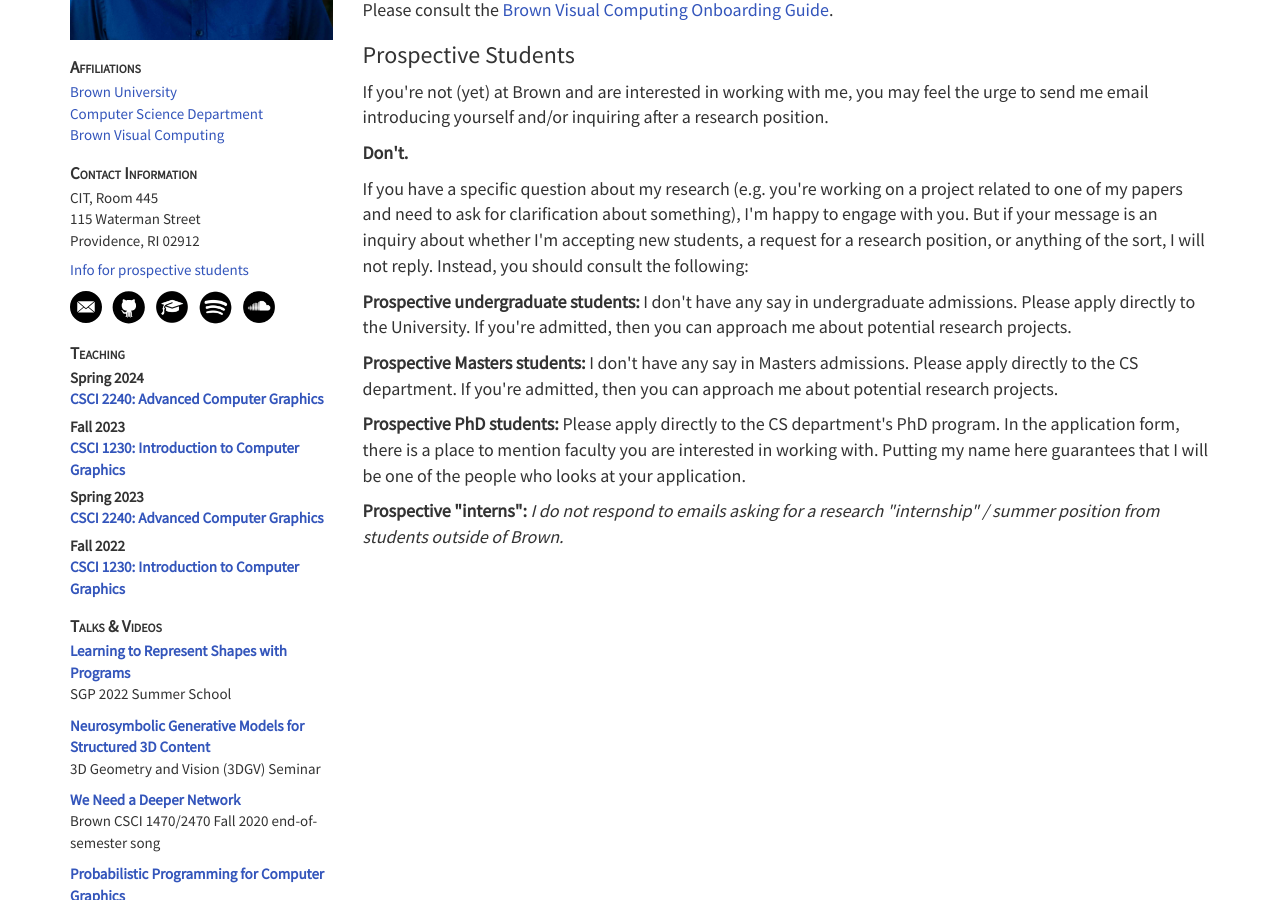
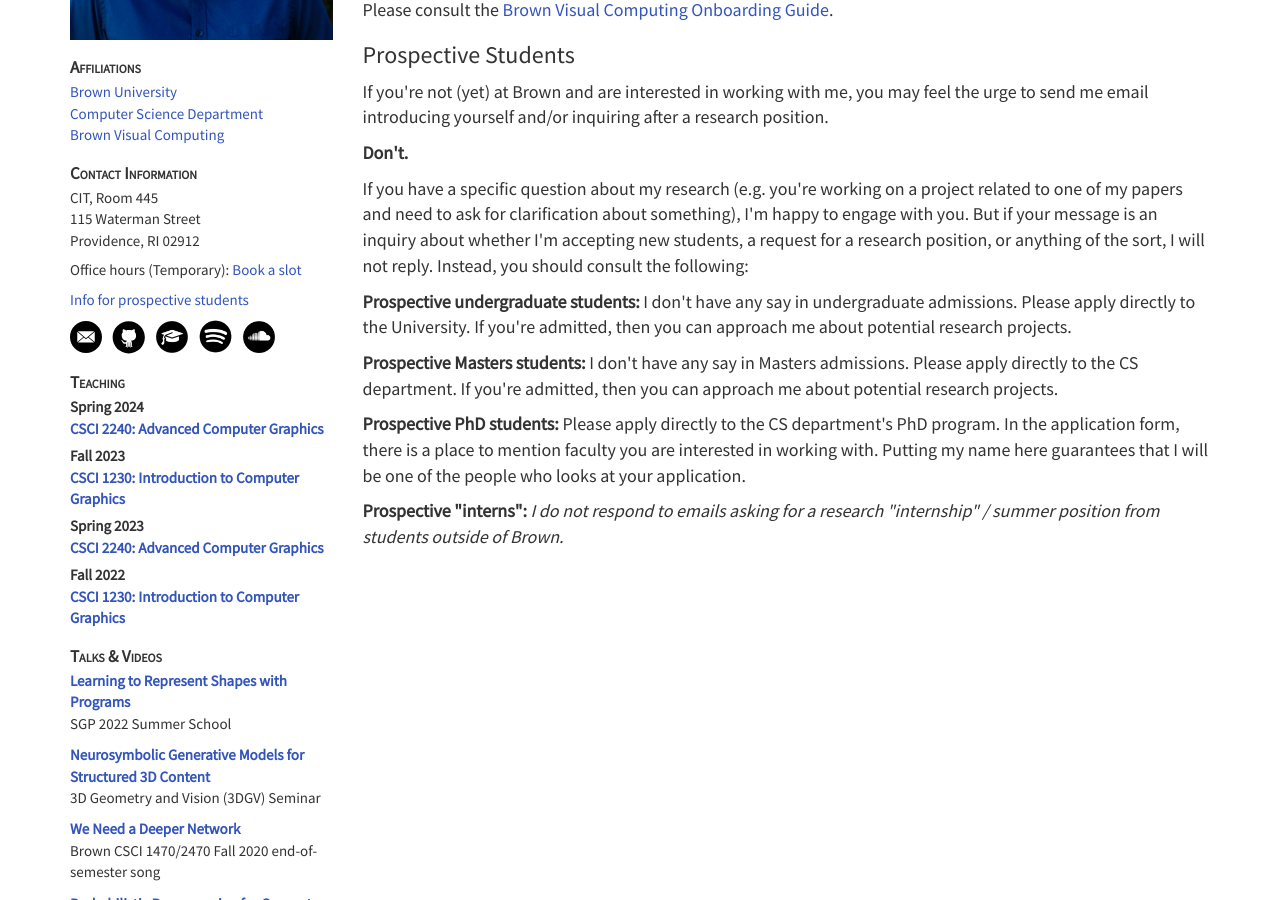
Before and after one commit to dritchie/dritchie.github.io, a Jekyll site: the page built from prospective_students.html, in a window 1280 px wide and 900 px high, scrolled down 302 px. Built offline with Jekyll 4.4.1, drawn with Linux system fonts in a browser that asks for light colours.

Commit message:
Whoops, forgot to push my temp office hours...

```diff
--- a/_includes/sidebar.html
+++ b/_includes/sidebar.html
@@ -15,7 +15,7 @@
 	<div>115 Waterman Street</div>
 	<div>Providence, RI 02912</div>
 	<!-- <div id='officehours'>Office hours: Tu 1-2pm (or by appointment), CIT 445</div> -->
-	<!-- <div id='officehours'>Office hours: TBD</div> -->
+	<div id='officehours'>Office hours (Temporary): <a target="_blank" href="https://calendar.app.google/rF4NNqTHDAnyhqYy5">Book a slot</a></div>
 	<div id='prospectives'>
 		<a target='_blank' href='/prospective_students.html'>Info for prospective students</a>
 	</div>
```
